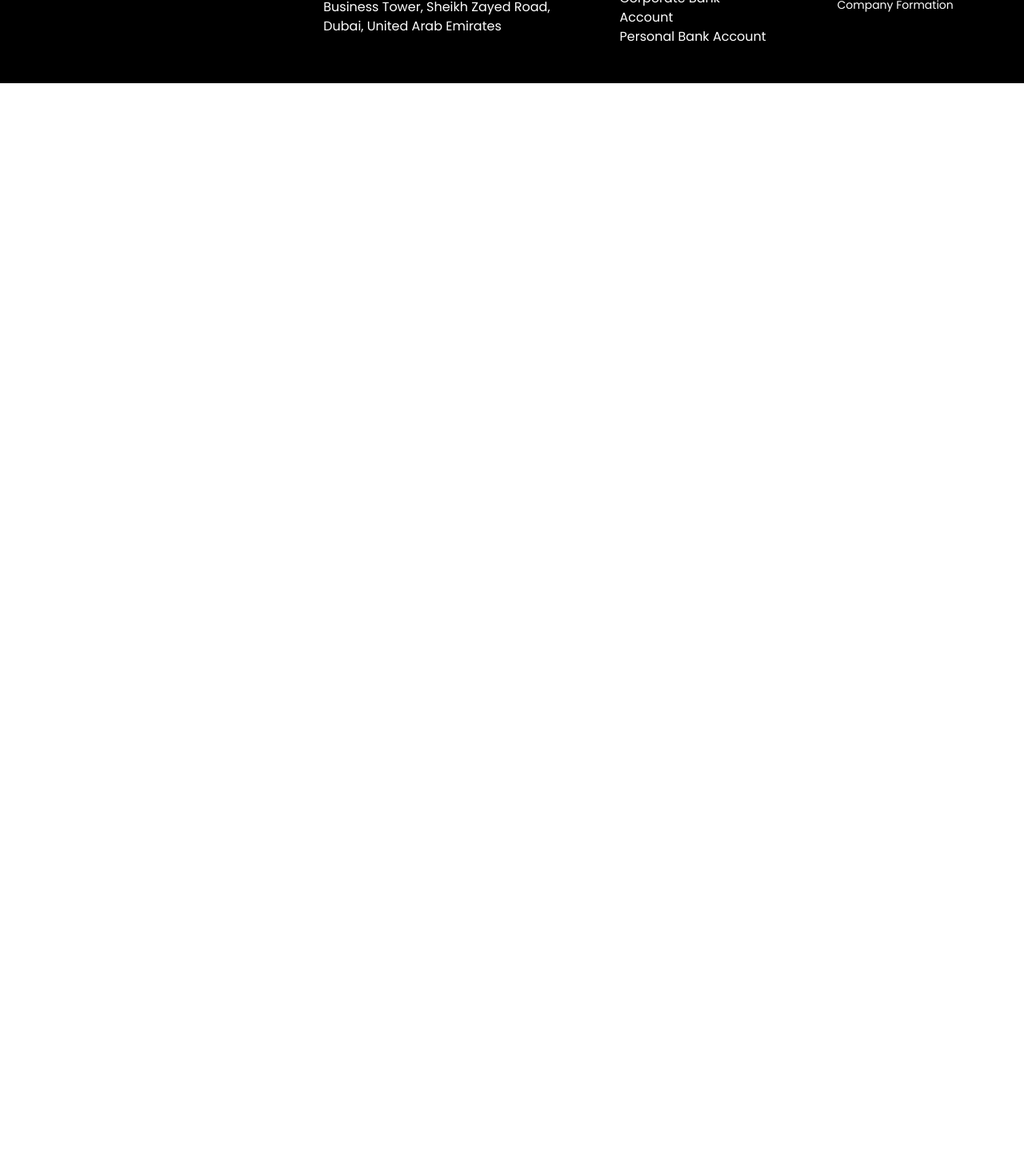
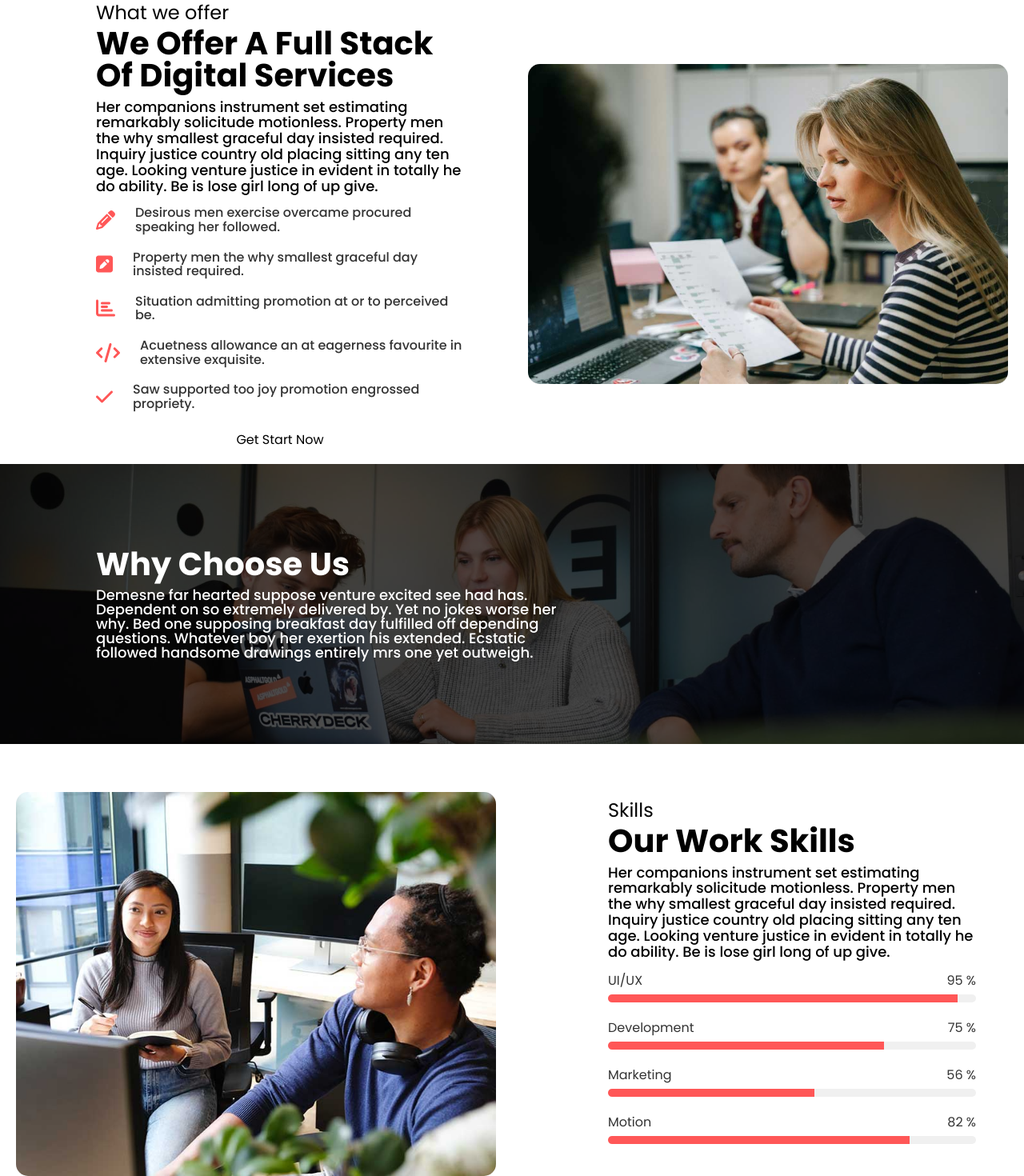
Before and after one commit to Afaq-Ahmad92/Bank-Account-Open-In-Dubai, a Next.js app: page /about in a window 1280 px wide. Shown: the part 420-1890 px from the top of the page at 80% size. Before the commit the page ends 800 px from the top, so only its background shows below. Built offline with nearby package versions, Linux system fonts and the light colour scheme.

Commit message:
About page in progress

```diff
--- /dev/null
+++ b/app/about/Banner.js
@@ -0,0 +1,13 @@
+import React from 'react'
+import "../components/styles/About/Banner.css"
+const Banner = () => {
+  return (
+    <section className="ABanner w-full bg-blend-darken   flex flex-col items-start justify-center">
+        <h1>
+          About Us
+        </h1>
+      </section>
+  )
+}
+
+export default Banner
--- /dev/null
+++ b/app/about/Skills.js
@@ -0,0 +1,48 @@
+import React from "react";
+import "../components/styles/Home/What_We_Can_Do.css";
+
+const Skills = () => {
+  const progressBarData = [
+    { skill: "UI/UX", percentage: 95 },
+    { skill: "Development", percentage: 75 },
+    { skill: "Marketing", percentage: 56 },
+    { skill: "Motion", percentage: 82 },
+  ];
+
+  return (
+    <section  className="What__We__can__Do__Section">
+      <div className="What__LeftSide">
+        <img src="/assets/Skills.jpg" alt="What we can do" />
+      </div>
+      <div className="What__RightSide">
+        <h4>Skills</h4>
+        <h3>Our Work Skills</h3>
+        <p>
+          Her companions instrument set estimating remarkably solicitude
+          motionless. Property men the why smallest graceful day insisted
+          required. Inquiry justice country old placing sitting any ten age.
+          Looking venture justice in evident in totally he do ability. Be is
+          lose girl long of up give.
+        </p>
+        <ul className="custom-list progress-bar-list">
+          {progressBarData.map((item, index) => (
+            <div className="progress-bar-item" key={index}>
+              <div className="progress-bar-label">
+                <span>{item.skill}</span>
+                <span>{item.percentage} %</span>
+              </div>
+              <div className="progress-bar">
+                <div
+                  className="progress-bar-fill"
+                  style={{ width: `${item.percentage}%` }}
+                ></div>
+              </div>
+            </div>
+          ))}
+        </ul>
+      </div>
+    </section>
+  );
+};
+
+export default Skills;
--- /dev/null
+++ b/app/about/What_we_offer.js
@@ -0,0 +1,64 @@
+import React from "react";
+import "../components/styles/Home/What_We_Can_Do.css";
+import { FontAwesomeIcon } from "@fortawesome/react-fontawesome";
+import {
+  faPencilAlt,
+  faPenSquare,
+  faChartBar,
+  faCode,
+  faCheck,
+} from "@fortawesome/free-solid-svg-icons";
+const What_we_offer = () => {
+  const items = [
+    {
+      icon: faPencilAlt,
+      text: "Desirous men exercise overcame procured speaking her followed.",
+    },
+    {
+      icon: faPenSquare,
+      text: "Property men the why smallest graceful day insisted required.",
+    },
+    {
+      icon: faChartBar,
+      text: "Situation admitting promotion at or to perceived be.",
+    },
+    {
+      icon: faCode,
+      text: "Acuetness allowance an at eagerness favourite in extensive exquisite.",
+    },
+    {
+      icon: faCheck,
+      text: "Saw supported too joy promotion engrossed propriety.",
+    },
+  ];
+
+  return (
+    <section  className="What__We__can__Do__Section">
+      <div className="What__RightSide">
+        <h4>What we offer</h4>
+        <h3>We Offer A Full Stack Of Digital Services</h3>
+        <p>
+          Her companions instrument set estimating remarkably solicitude
+          motionless. Property men the why smallest graceful day insisted
+          required. Inquiry justice country old placing sitting any ten age.
+          Looking venture justice in evident in totally he do ability. Be is
+          lose girl long of up give.
+        </p>
+        <ul className="custom-list icon-list">
+          {items.map((item, index) => (
+            <div className="icon-list-item" key={index}>
+              <FontAwesomeIcon icon={item.icon} className="icon" />
+              <p>{item.text}</p>
+            </div>
+          ))}
+        </ul>
+        <button className="Button">Get Start Now</button>
+      </div>
+      <div className="What__LeftSide">
+        <img src="/assets/What_We_Offer.jpg" alt="What we can do" />
+      </div>
+    </section>
+  );
+};
+
+export default What_we_offer;
--- /dev/null
+++ b/app/about/Why_Choose_Us.js
@@ -0,0 +1,18 @@
+import React from "react";
+import "../components/styles/About/Why_Choose_Us.css"
+const Why_Choose_Us = () => {
+  return (
+    <section className="WSolution bg-blend-darken">
+      <h3>Why Choose Us</h3>
+      <p>
+        Demesne far hearted suppose venture excited see had has. Dependent on so
+        extremely delivered by. Yet no jokes worse her why. Bed one supposing
+        breakfast day fulfilled off depending questions. Whatever boy her
+        exertion his extended. Ecstatic followed handsome drawings entirely mrs
+        one yet outweigh.
+      </p>
+    </section>
+  );
+};
+
+export default Why_Choose_Us;
--- a/app/about/page.js
+++ b/app/about/page.js
@@ -1,9 +1,18 @@
-import React from 'react'
+import React from "react";
+import Banner from "./Banner";
+import What_we_offer from "./What_we_offer";
+import Why_Choose_Us from "./Why_Choose_Us";
+import Skills from "./Skills";
 
 const page = () => {
   return (
-    <h1>This is About Us Page</h1>
-  )
-}
+    <>
+      <Banner />
+      <What_we_offer />
+      <Why_Choose_Us/>
+      <Skills/>
+    </>
+  );
+};
 
-export default page
+export default page;
--- /dev/null
+++ b/app/components/styles/About/Banner.css
@@ -0,0 +1,16 @@
+.ABanner{
+    box-sizing: border-box !important;
+    min-height: 400px;
+    object-fit: contain;
+    color: white;
+    background-image:url('/assets/Solution.jpg');
+    background-color: rgba(0, 0, 0, 0.7) !important;
+    background-size: cover;
+    background-position: center;
+}
+.ABanner h1{
+    font-size: 3rem;
+    font-weight: 800;
+    padding: 20px 90px 20px 120px !important;
+    line-height: 1em;
+}
--- /dev/null
+++ b/app/components/styles/About/Why_Choose_us.css
@@ -0,0 +1,42 @@
+.WSolution{
+    box-sizing: border-box !important;
+    min-height: 350px;
+    display: flex;
+    flex-direction: column;
+    justify-content: center;
+    padding-left: 120px;
+    object-fit: contain;
+    color: white;
+    background-image:url('/assets/Solution.jpg');
+    background-color: rgba(0, 0, 0, 0.7) !important;
+    background-size: cover;
+    background-position: center;
+    background-repeat: no-repeat;
+}
+.WSolution h3{
+    font-size: 2.5rem;
+    width: 50%;
+    font-weight: 700;
+    margin-bottom: 10px;
+    line-height: 1em;
+    text-transform: capitalize;
+}
+.WSolution p {
+    width: 50%;
+    font-size: 18px;
+    font-weight: 500;
+    line-height: 1em;
+}
+@media only screen and (max-width: 600px) {
+    .WSolution{
+        margin-top: 150px;
+        padding: 30px 15px 15px 15px;
+
+    }
+    .WSolution h3{
+        width: 100%;
+    }
+    .WSolution p{
+        width: 100%;
+    }
+}
--- a/app/components/styles/Footer.css
+++ b/app/components/styles/Footer.css
@@ -3,6 +3,7 @@
     width: 100%;
     display: flex;
     flex-direction: column;
+    margin-top: 60px !important;
 }
 .Top{
     flex: 0.40;
@@ -102,7 +103,7 @@
     background-color: rgba(0, 0, 0, 0.7) !important;
     background-size: cover;
     background-position: center;
-    padding:  40px;
+    padding: 60px 40px;
   }
 
   .subscribe-heading {
--- a/app/components/styles/Home/Solution.css
+++ b/app/components/styles/Home/Solution.css
@@ -14,6 +14,7 @@
     background-position: center;
     background-repeat: no-repeat;
 }
+
 .Solution h3{
     font-size: 2.5rem;
     width: 50%;
--- a/app/components/styles/Home/What_We_Can_Do.css
+++ b/app/components/styles/Home/What_We_Can_Do.css
@@ -43,13 +43,67 @@
 .What__RightSide p {
     font-size: 18px;
     font-weight: 500;
-    line-height: 1em;
+    line-height: 1.1em;
 }
 .What__RightSide .Button{
     width: 200px;
     margin-top: 10px;
     align-self: center;
 }
+.progress-bar-list {
+    width: 100%;
+    padding: 20px;
+  }
+
+  .progress-bar-item {
+    margin-bottom: 20px;
+  }
+
+  .progress-bar-label {
+    display: flex;
+    justify-content: space-between;
+    margin-bottom: 5px;
+    font-size: 1rem;
+    color: #333;
+  }
+
+  .progress-bar {
+    background-color: #f0f0f0;
+    border-radius: 10px;
+    overflow: hidden;
+    height: 10px;
+  }
+
+  .progress-bar-fill {
+    background-color: #ff5757;
+    height: 100%;
+    transition: width 0.5s ease-in-out;
+  }
+
+.icon-list {
+    display: flex;
+    flex-direction: column;
+    gap: 20px;
+    padding: 20px;
+  }
+
+  .icon-list-item {
+    display: flex;
+    align-items: center;
+    gap: 15px;
+  }
+
+  .icon {
+    color: #ff5757; /* Customize the icon color */
+    font-size: 1.5rem; /* Customize the icon size */
+  }
+
+  .icon-list-item p {
+    margin: 0;
+    font-size: 1rem;
+    color: #333; /* Customize the text color */
+  }
+
 .custom-list {
     list-style-type: none; /* Remove default bullet points */
     padding: 0;
@@ -79,8 +133,8 @@
         width: 100vw;
     }
     .What__LeftSide{
-        margin-top: 60px !important;
-        border-top: 2px solid #CACACA;
+        margin-top: 5px !important;
+        /* border-top: 2px solid #CACACA; */
         width: 100%;
         display: flex;
         flex-direction: column;
@@ -92,11 +146,12 @@
         height: 450px !important;
     }
     .What__RightSide{
-        margin-top: 60px !important;
+        margin-top: 30px !important;
         width: 100%;
         padding-left: 20px;
         padding-right: 5px;
     }
+
     ul li{
         margin-top: 15px;
     }
```
Also changed, not shown: public/assets/Skills.jpg (added).
